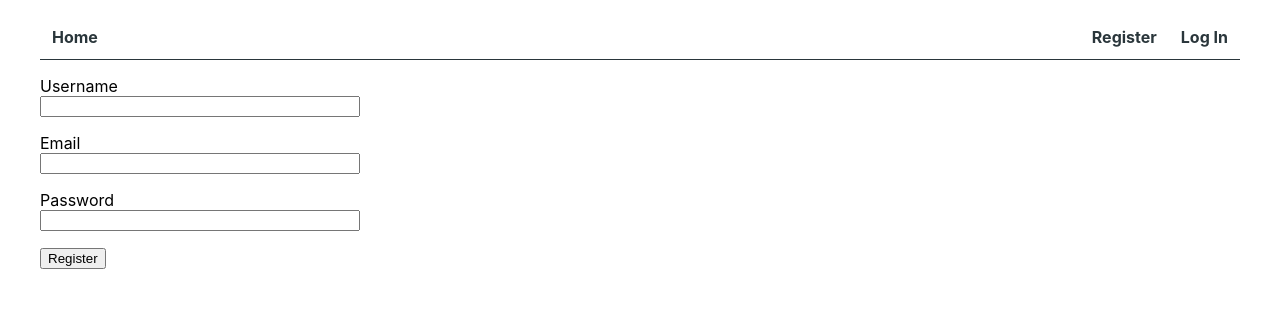
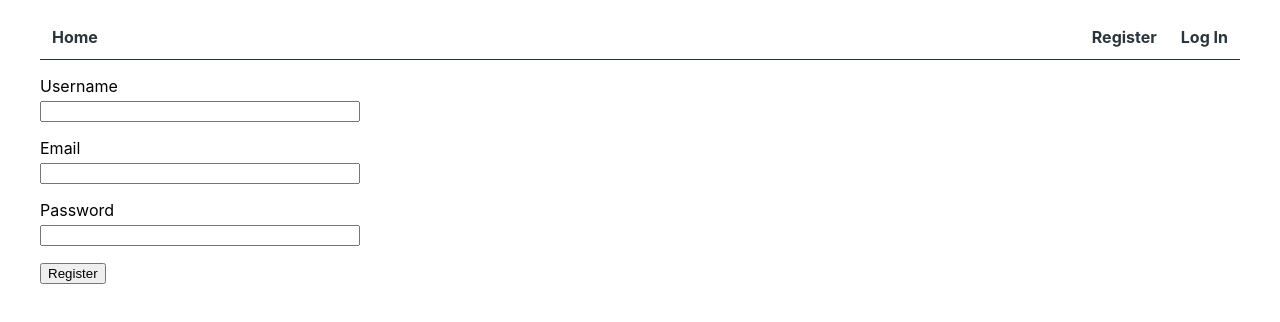
Before and after one commit to Arinagar/goit-react-hw-08-phonebook, a React (Create React App) app: page /goit-react-hw-08-phonebook/register in a window 1280 px wide. Shown: the top 322 px of the page. Built offline with nearby package versions, Linux system fonts and the light colour scheme.

Commit message:
styles fix

```diff
--- a/src/Pages/Register/Register.module.css
+++ b/src/Pages/Register/Register.module.css
@@ -7,3 +7,6 @@
   flex-direction: column;
   margin-bottom: 16px;
 }
+input {
+  margin-top: 5px;
+}
```
